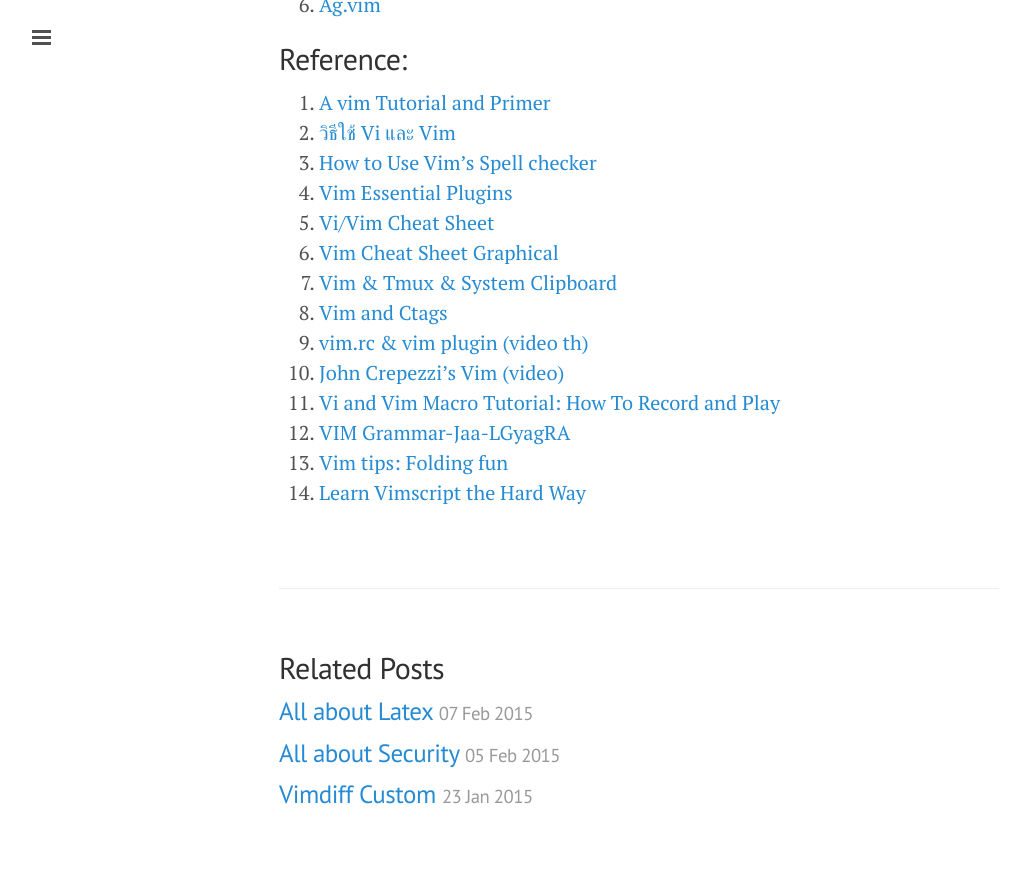
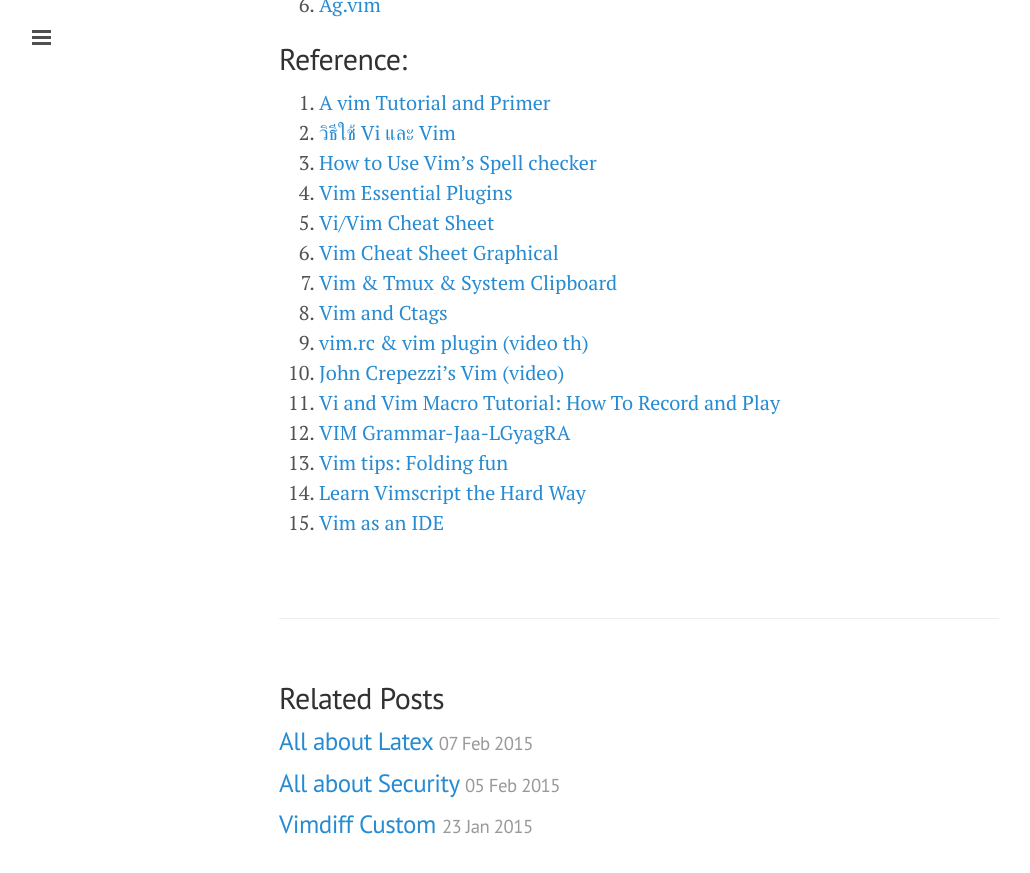
Before and after one commit to ibotdotout/ibotdotout.github.io, a Jekyll site: the page built from _posts/2014-06-09-vim.md, in a window 1280 px wide and 900 px high, scrolled down 5579 px. Shown: the top 873 px of the window, without its empty margins (1-1031 px from the left). Built offline with Jekyll 4.4.1, drawn with Linux system fonts in a browser that asks for light colours; Markdown is read by kramdown in place of the engine named in the settings.

Commit message:
Update 2014-06-09-vim.md

```diff
--- a/_posts/2014-06-09-vim.md
+++ b/_posts/2014-06-09-vim.md
@@ -225,3 +225,4 @@ $ brew install vim
 12. [VIM Grammar-Jaa-LGyagRA](https://github.com/JoelQ/vim-grammar/blob/master/presentation.md)
 13. [Vim tips: Folding fun](http://www.linux.com/learn/tutorials/442438-vim-tips-folding-fun)
 14. [Learn Vimscript the Hard Way](http://learnvimscriptthehardway.stevelosh.com)
+15. [Vim as an IDE](https://github.com/jez/vim-as-an-ide)
```
